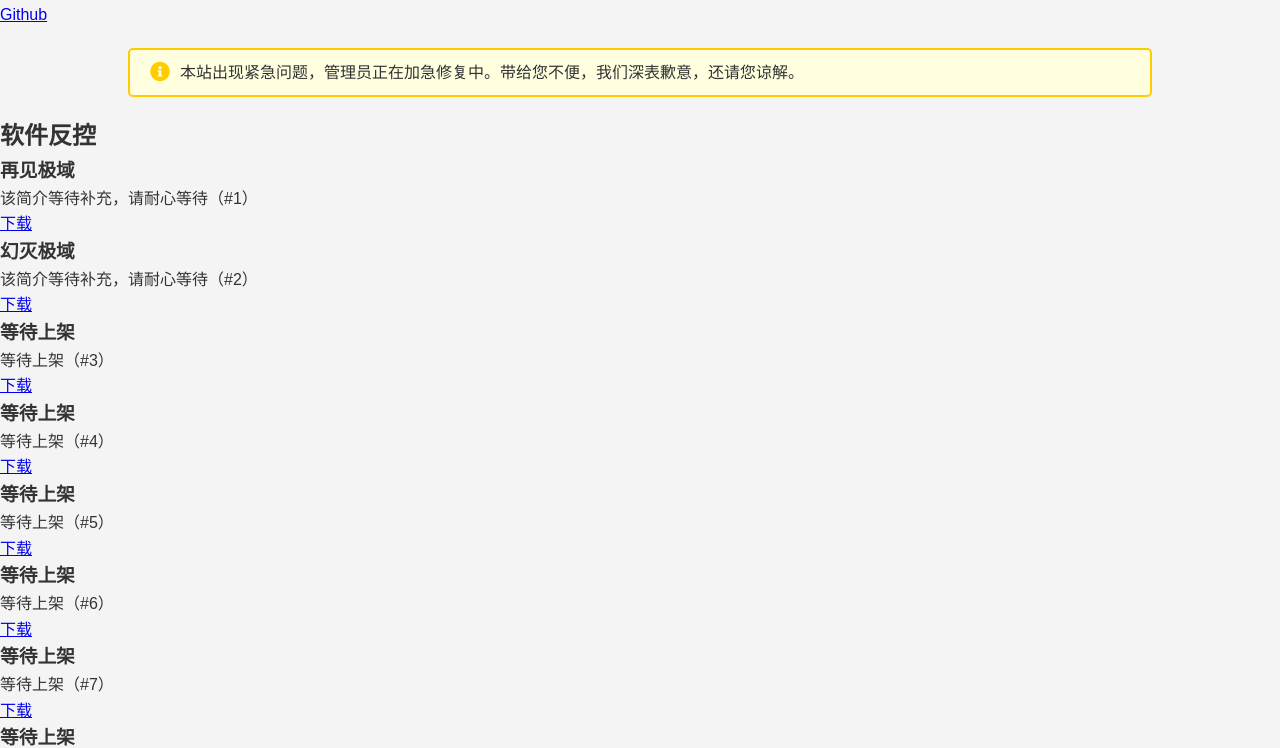
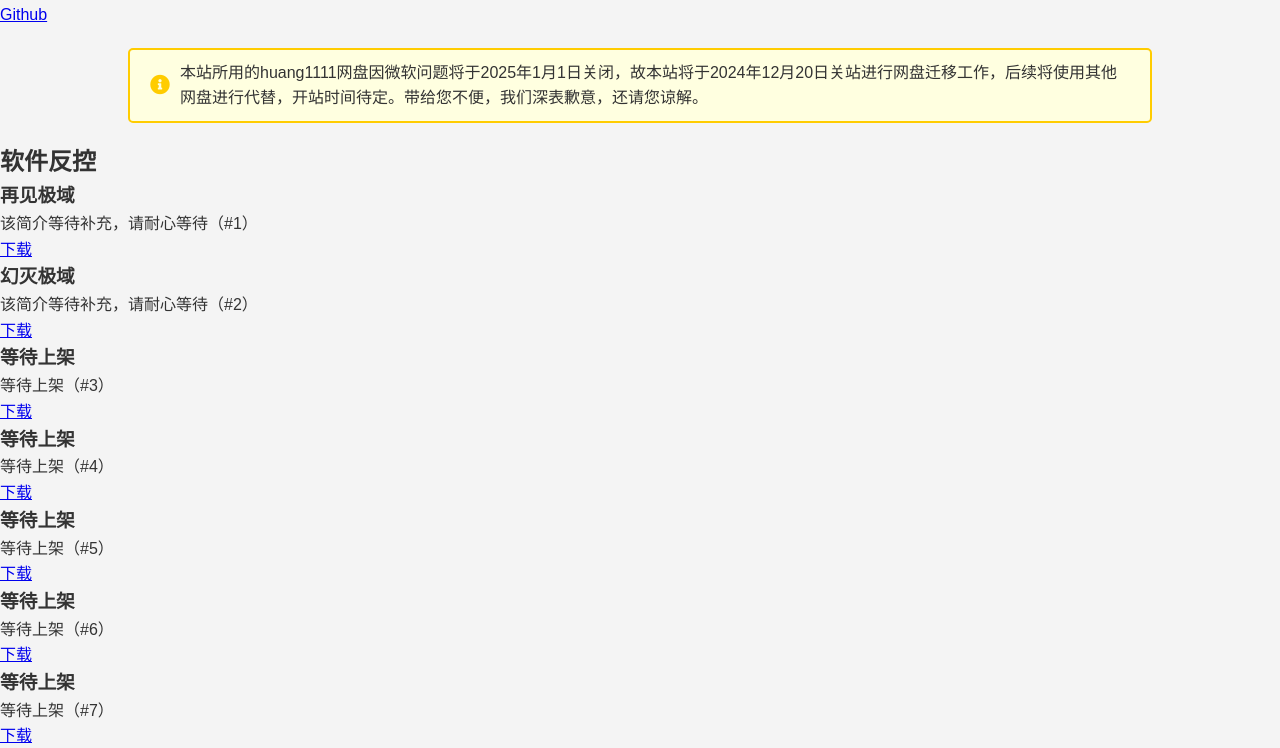
Before and after one commit to dhhdl/dhhdl.github.io, a plain HTML site: page index.html in a window 1280 px wide. Shown: the part 62-810 px from the top of the page. Drawn offline with Linux system fonts and the light colour scheme.

Commit message:
Update index.html

```diff
--- a/index.html
+++ b/index.html
@@ -4,7 +4,6 @@
     <meta charset="UTF-8">
     <meta name="viewport" content="width=device-width, initial-scale=1.0">
     <title>极域工具箱</title>
-    <link rel="icon" type="image/x-icon" href="favicon.ico">
     <link rel="stylesheet" href="index.css">
     <link rel="stylesheet" href="https://cdnjs.cloudflare.com/ajax/libs/font-awesome/5.15.1/css/all.min.css">
 </head>
@@ -24,7 +23,7 @@
     </header>
 
     <div class="alert">
-        <i class="fas fa-info-circle"></i> 本站出现紧急问题，管理员正在加急修复中。带给您不便，我们深表歉意，还请您谅解。
+        <i class="fas fa-info-circle"></i> 本站所用的huang1111网盘因微软问题将于2025年1月1日关闭，故本站将于2024年12月20日关站进行网盘迁移工作，后续将使用其他网盘进行代替，开站时间待定。带给您不便，我们深表歉意，还请您谅解。
     </div>
 
     <main class="container">
```
